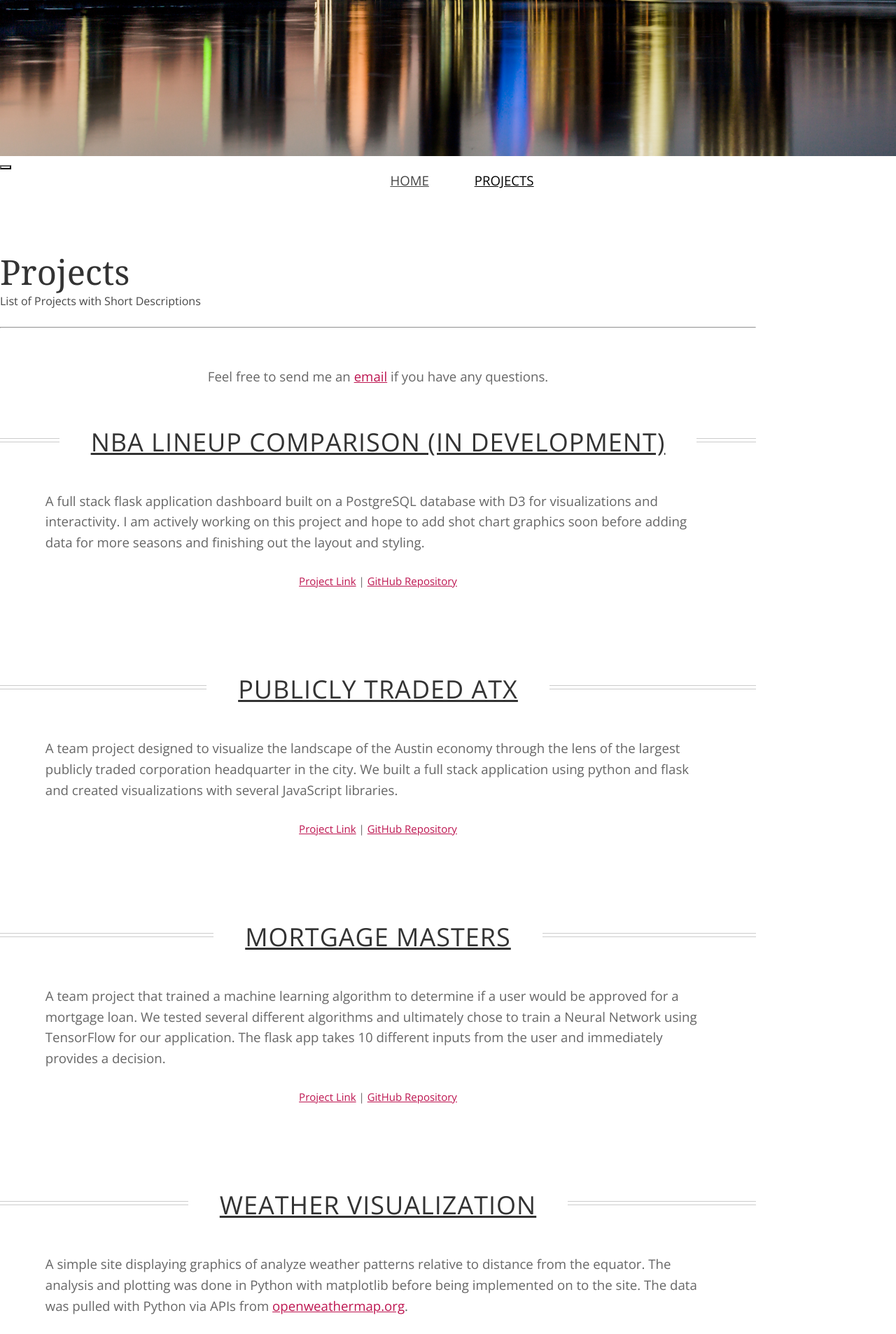
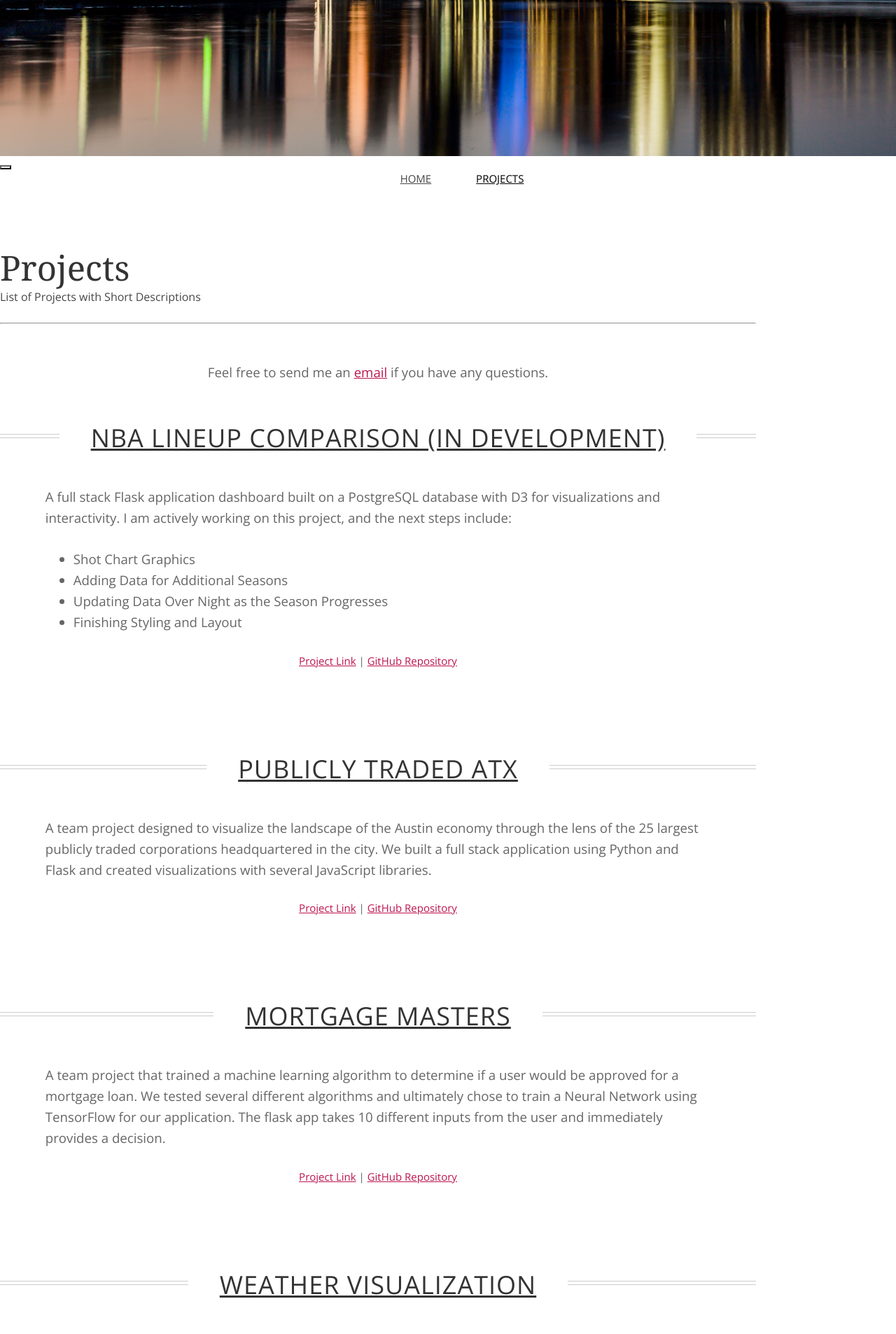
Before and after one commit to markgroner/portfolio, a Flask app: page /projects in a window 1280 px wide. Shown: the part 377-2283 px from the top of the page at 70% size. Run offline with Flask 2, Linux system fonts and the light colour scheme; parts of the project's set-up code (start-up, migrations or seed data) failed here and were passed over; some libraries are stand-ins or nearby versions; some web fonts are replaced.

Commit message:
minor layout improvents

```diff
--- a/static/vendor/css/basic_style.css
+++ b/static/vendor/css/basic_style.css
@@ -6,19 +6,32 @@
     color: #2b2b2b;
 }
 
-ul {
-  list-style: none;
-  font-size: 14pt;
-}
+
 
 .page-head {
   background: #f4f4f4 url(../images/downtown.jpg) top center;
   height: 420px;
 }
 
-#skills-list {
-  font-size: 14px;
-  font-style: bold;
+.skills-list {
+  list-style: none;
+  font-size: 14pt;
+  margin-left: 6%;
+  margin-right: 6%;
+}
+
+
+.contact-list {
+  list-style: none;
+  font-size: 14pt;
+  margin-left: 6%;
+  margin-right: 6%;
+}
+
+.contact-description-list {
+  font-size: 14pt;
+  margin-left: 6%;
+  margin-right: 6%;
 }
 
 
--- a/templates/projects.html
+++ b/templates/projects.html
@@ -70,9 +70,15 @@
 			<h2 class="section-title"><span><a href="nba/lineup_comparison" class="project-header" target="_blank">NBA Lineup Comparison (In Development)</a></span></h2>
 			</br>
 			<p>
-				A full stack flask application dashboard built on a PostgreSQL database with D3 for visualizations and interactivity.
-				I am actively working on this project and hope to add shot chart graphics soon before adding data for more seasons
-				and finishing out the layout and styling.
+				A full stack Flask application dashboard built on a PostgreSQL database with D3 for visualizations and interactivity.
+				I am actively working on this project, and the next steps include:
+			</p>
+			<ul class="contact-description-list">
+				<li>Shot Chart Graphics</li>
+				<li>Adding Data for Additional Seasons</li>
+				<li>Updating Data Over Night as the Season Progresses</li>
+				<li>Finishing Styling and Layout</li>
+			</ul>
 			</p>
 			<center>
 				<div class="row">
@@ -90,9 +96,9 @@
 			<h2 class="section-title"><span><a href="https://atxpubliccompanies.herokuapp.com/" class="project-header" target="_blank">Publicly Traded ATX</a></span></h2>
 			</br>
 			<p>
-				A team project designed to visualize the landscape of the Austin economy through the lens of the largest publicly traded
-				corporation headquarter in the city.  We built a full stack application using python and flask and created visualizations with several
-				JavaScript libraries.
+				A team project designed to visualize the landscape of the Austin economy through the lens of the 25 largest
+				publicly traded corporations headquartered in the city.  We built a full stack application using Python and
+				Flask and created visualizations with several JavaScript libraries.
 			</p>
 			<center>
 				<div class="row">
@@ -131,8 +137,8 @@
 			<h2 class="section-title"><span><a href="https://markgroner.github.io/latitudinal_weather_viz_site/" class="project-header" target="_blank">Weather Visualization</a></span></h2>
 			</br>
 			<p>
-				A simple site displaying graphics of analyze weather patterns relative to distance from the equator.
-				The analysis and plotting was done in Python with matplotlib before being implemented on to the site.
+				A simple site displaying graphics used to analyze weather patterns relative to their distance from the equator.
+				The analysis and plotting was done in Python with Matplotlib before being implemented on to the site.
 				The data was pulled with Python via APIs from  <a href="https://openweathermap.org/" target="_blank">openweathermap.org</a>.
 			</p>
 			<center>
```
Also changed, not shown: templates/index.html (+4 -4 lines).
